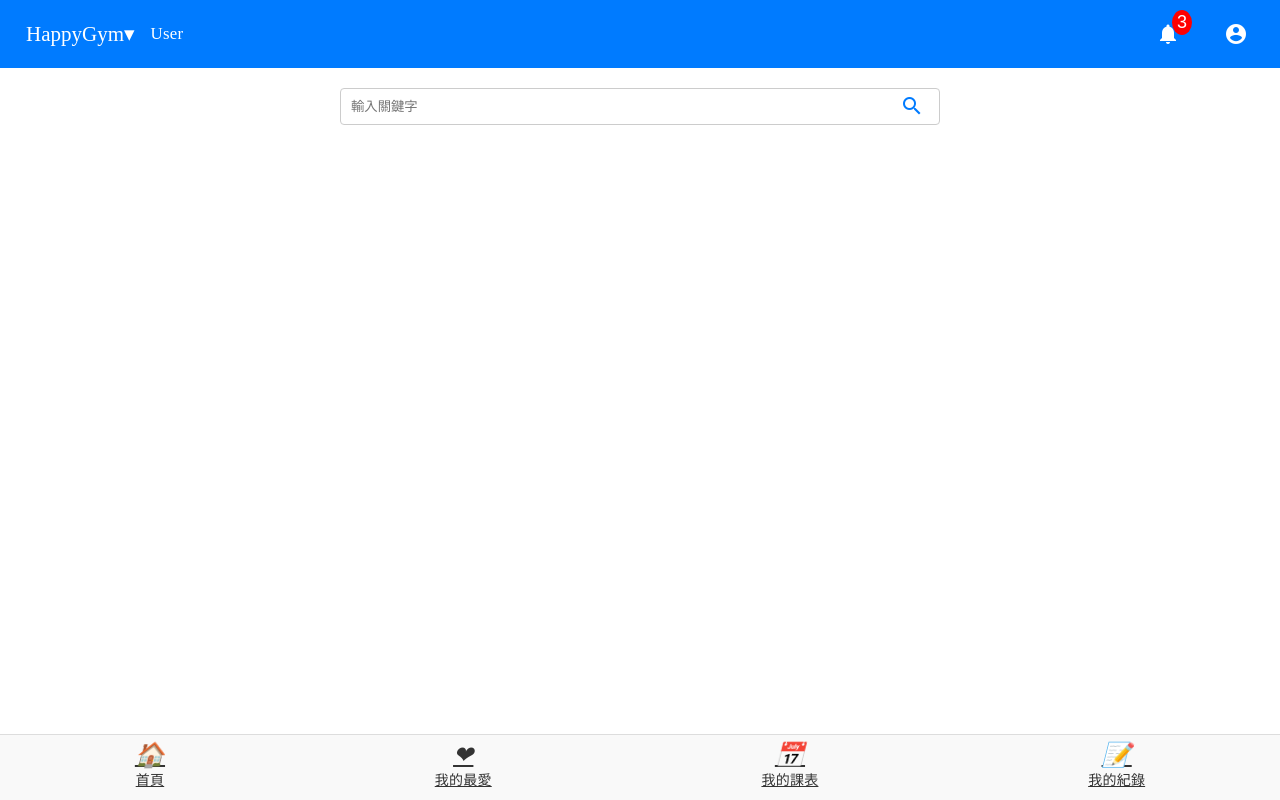
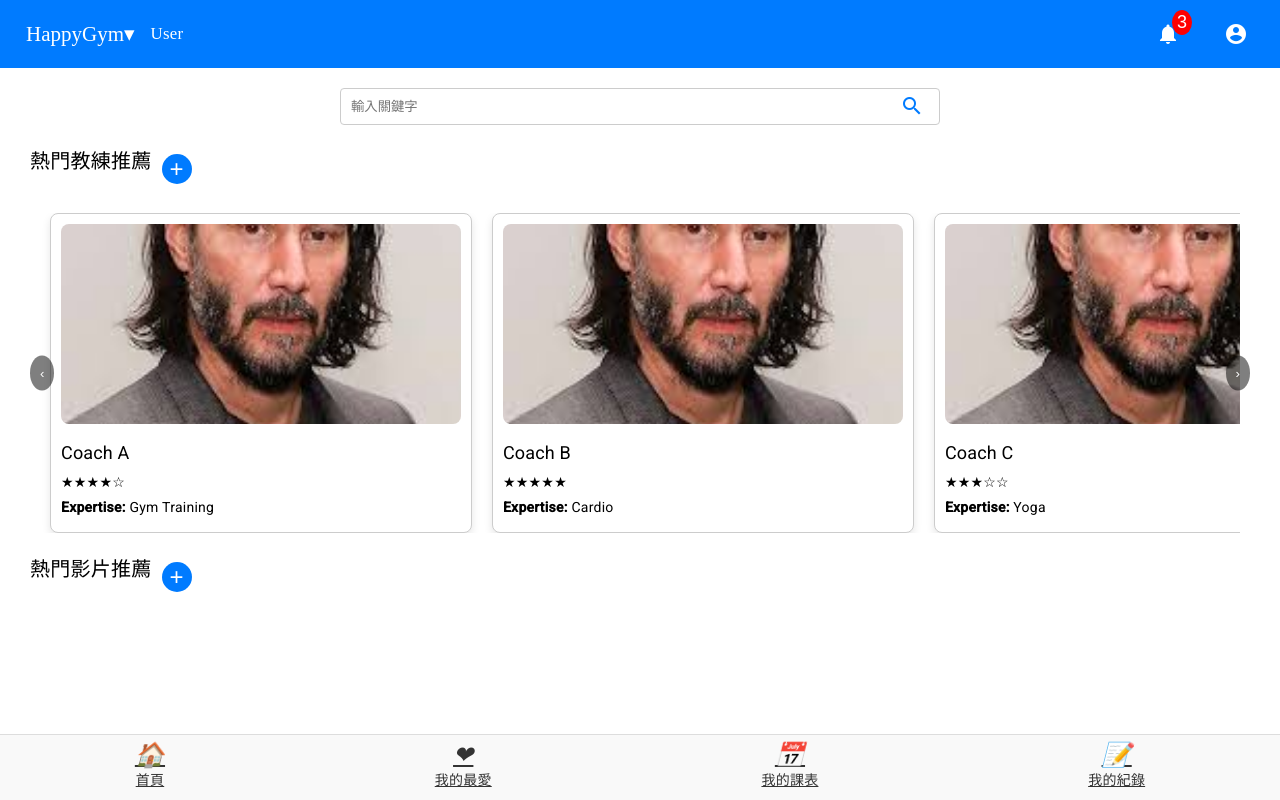
Before and after one commit to TurtleGods/WebAngular, an Angular app: page /main/home in a window 1280 px wide. Built offline with nearby package versions, Linux system fonts and the light colour scheme; a web font is replaced by a local one.

Commit message:
[feat] home page中間教練部分完成

```diff
--- a/src/app/main/home/home.component.css
+++ b/src/app/main/home/home.component.css
@@ -5,7 +5,9 @@
   .search-container {
     display: flex;
     justify-content: center; /* Center the input within its container */
+    margin-bottom: 20px;/* Add some space below the search bar */
   }
+
 
   .search-input-container {
     position: relative;
@@ -36,3 +38,97 @@
   .search-button mat-icon {
     font-size: 24px;
   }
+  .carousel-header {
+    display: flex;
+    align-items: center;
+    margin-bottom: 10px;
+    padding: 0 10px;
+  }
+
+  .add-coach-button {
+    width: 30px;
+    height: 30px;
+    border-radius: 50%;
+    background-color: #007bff;
+    color: white;
+    font-size: 24px;
+    border: none;
+    cursor: pointer;
+    margin-left: 10px; /* Space between title and button */
+  }
+
+  .add-coach-button:hover {
+    background-color: #0056b3;
+  }
+
+  .carousel-container {
+    position: relative;
+    width: 100%;
+    display: flex;
+    align-items: center;
+    justify-content: center;
+    margin: 20px 0;
+  }
+  .carousel {
+    display: flex;
+    overflow: hidden;
+    width: 100%;
+    max-width: 1200px;
+  }
+
+    .coach-card {
+        flex: 0 0 33.33%; /* Show 3 cards on larger screens */
+        margin: 0 10px;
+        scroll-snap-align: start;
+        border: 1px solid #ccc;
+        border-radius: 8px;
+        background-color: #fff;
+        padding: 10px;
+        text-align: center;
+        box-shadow: 0 4px 8px rgba(0, 0, 0, 0.1);
+        overflow: hidden;
+      }
+
+  .coach-photo {
+    width: 100%;
+    height: auto;
+    max-height: 200px;
+    object-fit: cover;
+    border-radius: 8px;
+  }
+
+  .coach-info {
+    margin-top: 10px;
+    width: 100%;
+    text-align: left;
+  }
+  .arrow {
+    position: absolute;
+    top: 50%;
+    transform: translateY(-50%);
+    background-color: rgba(0, 0, 0, 0.5);
+    color: white;
+    border: none;
+    padding: 10px;
+    cursor: pointer;
+    z-index: 1;
+    border-radius: 50%;
+  }
+
+  .left-arrow {
+    left: 10px;
+  }
+
+  .right-arrow {
+    right: 10px;
+  }
+
+  .coach-info h3 {
+    margin: 10px 0 5px;
+    font-size: 18px;
+  }
+
+  .coach-info p {
+    margin: 5px 0;
+    font-size: 14px;
+  }
--- a/src/app/main/home/home.component.html
+++ b/src/app/main/home/home.component.html
@@ -15,4 +15,28 @@
   </div>
 
   <!-- Other content of the Home component -->
+  <div class="carousel-header">
+        <h2>熱門教練推薦</h2>
+        <button class="add-coach-button">+</button>
+  </div>
+  <div class="carousel-container">
+    <button class="arrow left-arrow" (click)="prev()">&#8249;</button>
+
+    <div class="carousel">
+      <div *ngFor="let coach of visibleCoaches" class="coach-card">
+        <img [src]="coach.photo" alt="{{ coach.name }}" class="coach-photo" />
+        <div class="coach-info">
+          <h3>{{ coach.name }}</h3>
+          <p>{{ coach.evaluation }}</p>
+          <p><strong>Expertise:</strong> {{ coach.expertise }}</p>
+        </div>
+      </div>
+    </div>
+    <button class="arrow right-arrow" (click)="next()">&#8250;</button>
+  </div>
+
+  <div class="carousel-header">
+    <h2>熱門影片推薦</h2>
+    <button class="add-coach-button">+</button>
 </div>
+</div>
--- a/src/app/main/home/home.component.ts
+++ b/src/app/main/home/home.component.ts
@@ -1,3 +1,4 @@
+import { CommonModule } from '@angular/common';
 import { Component } from '@angular/core';
 import { FormsModule } from '@angular/forms';
 import { MatIconModule } from '@angular/material/icon';
@@ -5,7 +6,7 @@ import { MatIconModule } from '@angular/material/icon';
 @Component({
   selector: 'app-home',
   standalone: true,
-  imports: [MatIconModule,FormsModule],
+  imports: [MatIconModule,FormsModule,CommonModule],
   templateUrl: './home.component.html',
   styleUrl: './home.component.css'
 })
@@ -16,4 +17,40 @@ export class HomeComponent {
     // Implement search logic here
     console.log('Search query:', this.searchQuery);
   }
+  coaches = [
+    { name: 'Coach A', expertise: 'Gym Training', evaluation: '★★★★☆', photo: '/assets/images/john.jpeg' },
+    { name: 'Coach B', expertise: 'Cardio', evaluation: '★★★★★', photo: '/assets/images/john.jpeg' },
+    { name: 'Coach C', expertise: 'Yoga', evaluation: '★★★☆☆', photo: '/assets/images/john.jpeg' },
+    { name: 'Coach D', expertise: 'Pilates', evaluation: '★★★★☆', photo: '/assets/images/john.jpeg' },
+    { name: 'Coach E', expertise: 'CrossFit', evaluation: '★★★★☆', photo: '/assets/images/john.jpeg' },
+    // Add more coaches as needed
+  ];
+
+  visibleCoaches: { name: string; expertise: string; evaluation: string; photo: string; }[] | undefined;
+  currentIndex = 0;
+
+  constructor() {
+    this.updateVisibleCoaches();
+  }
+
+  updateVisibleCoaches() {
+    const numVisible = window.innerWidth < 768 ? 2 : 3; // Show 2 cards on mobile, 3 on desktop
+    this.visibleCoaches = this.coaches.slice(this.currentIndex, this.currentIndex + numVisible);
+  }
+
+  next() {
+    const numVisible = window.innerWidth < 768 ? 2 : 3;
+    if (this.currentIndex + numVisible < this.coaches.length) {
+      this.currentIndex += numVisible;
+      this.updateVisibleCoaches();
+    }
+  }
+
+  prev() {
+    const numVisible = window.innerWidth < 768 ? 2 : 3;
+    if (this.currentIndex - numVisible >= 0) {
+      this.currentIndex -= numVisible;
+      this.updateVisibleCoaches();
+    }
+  }
 }
```
Also changed, not shown: src/assets/images/images.svg (added), src/assets/images/john.jpeg (added).
